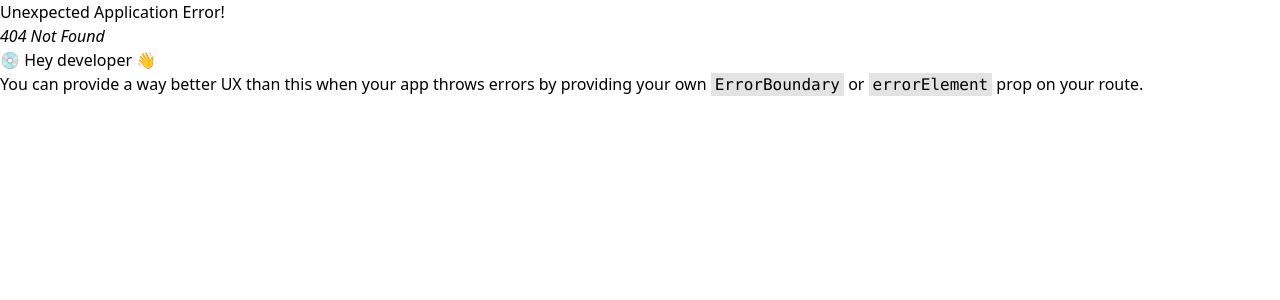
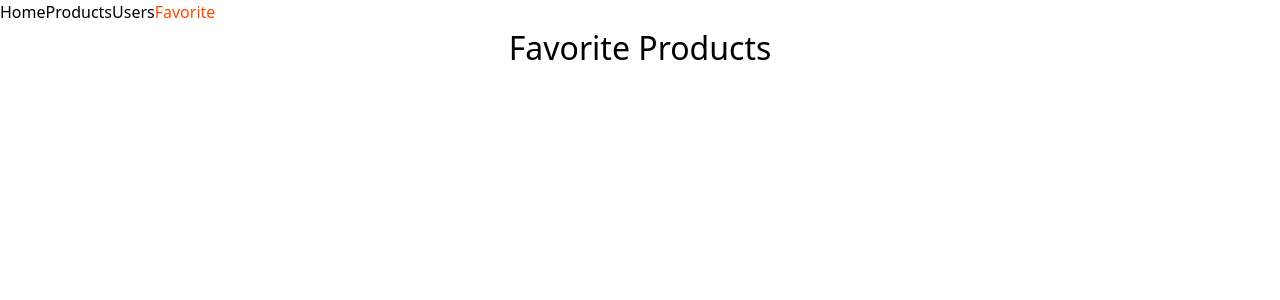
Before and after one commit to rlazar25/009-react-practice, a React (Vite) app: page /favorite in a window 1280 px wide. Before the commit this address had no page. Shown: the top 300 px of the page. Built offline with nearby package versions, Linux system fonts and the light colour scheme.

Commit message:
Created FavoritePage, added in navbar and added favorite button in products page for each product card

```diff
--- a/package.json
+++ b/package.json
@@ -10,10 +10,13 @@
     "preview": "vite preview"
   },
   "dependencies": {
+    "@reduxjs/toolkit": "^2.2.7",
     "axios": "^1.7.2",
     "react": "^18.3.1",
     "react-dom": "^18.3.1",
-    "react-router-dom": "^6.26.0"
+    "react-icons": "^5.2.1",
+    "react-router-dom": "^6.26.0",
+    "redux": "^5.0.1"
   },
   "devDependencies": {
     "@types/react": "^18.3.3",
--- a/src/components/NavbarComponent.jsx
+++ b/src/components/NavbarComponent.jsx
@@ -14,6 +14,10 @@ function NavbarComponent(){
         {
             name: 'Users',
             url: '/users',
+        },
+        {
+            name: 'Favorite',
+            url: '/favorite'
         }
     ]
 
--- a/src/main.jsx
+++ b/src/main.jsx
@@ -9,6 +9,7 @@ import HomePage from './pages/HomePage.jsx'
 import ProductPage from './pages/ProductPage.jsx'
 import UsersPage from './pages/UsersPage.jsx'
 import SingleProductPage from './pages/SingleProductPage.jsx'
+import FavoritePage from './pages/FavoritePage.jsx'
 
 
 const router = createBrowserRouter([
@@ -29,6 +30,10 @@ const router = createBrowserRouter([
         element: <UsersPage />
       },
       {
+        path: '/favorite',
+        element: <FavoritePage />
+      },
+      {
         path: '/product/:id',
         element: <SingleProductPage />
       }
@@ -39,6 +44,5 @@ const router = createBrowserRouter([
 ReactDOM.createRoot(document.getElementById('root')).render(
   <React.StrictMode>
     <RouterProvider router={router} />
-
   </React.StrictMode>,
 )
--- /dev/null
+++ b/src/pages/FavoritePage.jsx
@@ -0,0 +1,11 @@
+function FavoritePage() {
+    return (
+        <div>
+            <h2 className="title">Favorite Products</h2>
+
+        </div>
+
+    )
+}
+
+export default FavoritePage;
--- a/src/pages/ProductPage.jsx
+++ b/src/pages/ProductPage.jsx
@@ -1,6 +1,7 @@
 import { useEffect, useState } from "react";
 import productsServices from "../services/productsServices";
 import { Link } from "react-router-dom";
+import { FaHeart } from "react-icons/fa";
 
 function ProductPage() {
 
@@ -24,11 +25,16 @@ function ProductPage() {
 
                 {allProducts.map(product => {
                     return (
-                        <div className="border w-[200px] p-2 flex flex-col" key={product.id}>
-                            <h2>{product.title}</h2>
-                            <h2>{product.price}</h2>
+                        <div className="border w-[200px] h-[150px] p-2 flex flex-col justify-between rounded" key={product.id}>
+                            <div>
+                                <h2>{product.title}</h2>
+                                <h2>{product.price}</h2>
+                            </div>
 
-                            <Link className="bg-slate-800 hover:bg-slate-600 px-4 py-1 rounded text-white self-center" to={`/product/${product.id}`} >More</Link>
+                            <div className="flex justify-around">
+                                <Link className="bg-slate-800 hover:bg-slate-600 px-4 py-1 rounded text-white" to={`/product/${product.id}`} >More</Link>
+                                <button className="bg-slate-800 hover:bg-slate-600 px-2 py-2 rounded text-white"><FaHeart /></button>
+                            </div>
                         </div>
                     )
                 })}
```
Also changed, not shown: 1 other file (tests, documents, lock files or other folders).
